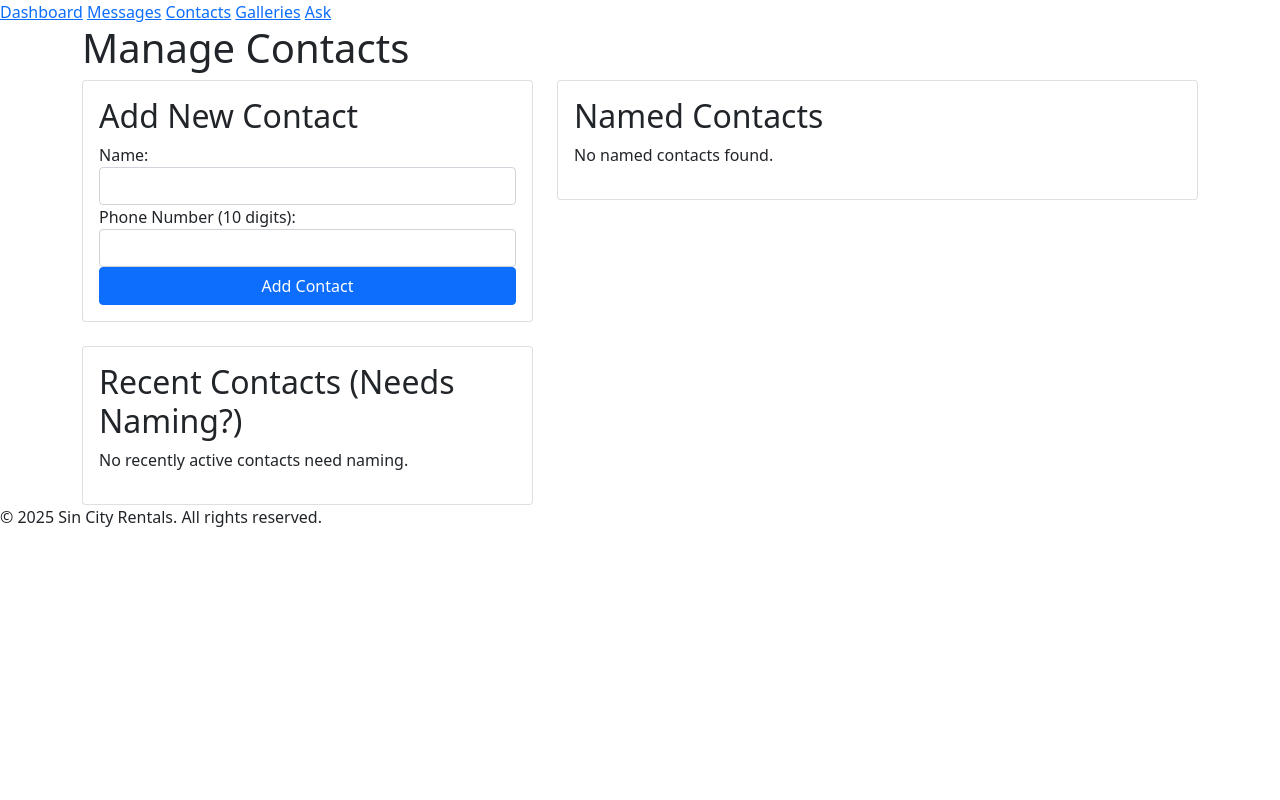
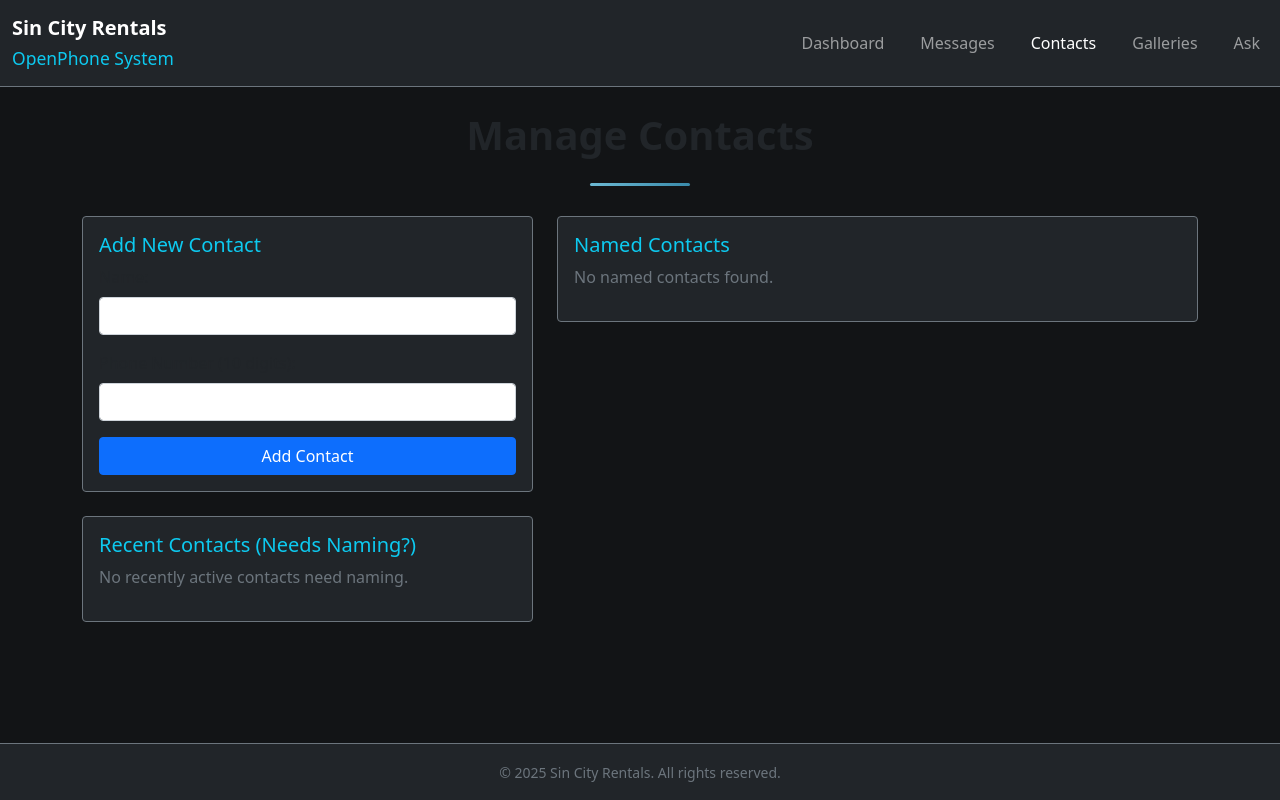
Before and after one commit to oakweb/openphone-monitor, a Flask app: page /contacts in a window 1280 px wide. Run offline with Flask 3, Linux system fonts and the light colour scheme; some libraries are stand-ins or nearby versions.

Commit message:
feat: Separate named/auto contacts and add inline renaming Part 2

```diff
--- a/templates/contacts.html
+++ b/templates/contacts.html
@@ -1,101 +1,75 @@
 <!DOCTYPE html>
-<html lang="en">
-<head>
+<html lang="en" data-bs-theme="dark"> <head>
     <meta charset="UTF-8">
     <meta name="viewport" content="width=device-width, initial-scale=1.0">
     <title>Manage Contacts | OpenPhone System</title>
     <link rel="stylesheet" href="https://cdnjs.cloudflare.com/ajax/libs/bootstrap/5.1.3/css/bootstrap.min.css">
     <style>
-        /* Paste the full style block from index.html/previous version here */
-        body { font-family: 'Segoe UI', /*...*/ }
-        .bg-wrapper { /*...*/ }
-        .header { /*...*/ }
-        .header-content { /*...*/ }
-        .logo-area { /*...*/ }
-        .logo-text { /*...*/ }
-        .logo-subtext { /*...*/ }
-        .header-nav a { /*...*/ }
-        .main-content-area { /*...*/ }
-        .content-container { /*...*/ }
-        .page-title { /*...*/ }
-        .tech-divider { /*...*/ }
-        .card { /*...*/ }
-        .card-body { /*...*/ }
-        .card h2 { /*...*/ }
-        .form-group { /*...*/ }
-        label { /*...*/ }
-        input[type="text"], input[type="tel"], /*...*/ { /*...*/ }
-        input:focus, textarea:focus { /*...*/ }
-        .btn { /*...*/ }
-        .btn:hover { /*...*/ }
-        .btn-primary { /*...*/ }
-        .btn-primary:hover { /*...*/ }
-        .btn-danger { /*...*/ }
-        .btn-danger:hover { /*...*/ }
-        .btn-sm { /*...*/ }
-        .table { /*...*/ }
-        .table th { /*...*/ }
-        .table td { /*...*/ }
-        .table-dark { /*...*/ }
-        .table-striped tbody tr:nth-of-type(odd) { /*...*/ }
-        .table-hover tbody tr:hover { /*...*/ }
-        .flashes { /*...*/ }
-        .flashes li { /*...*/ }
-        .flashes li.success { /*...*/ }
-        .flashes li.error { /*...*/ }
-        .flashes li.warning { /*...*/ }
-        .flashes li.info { /*...*/ }
-        /* Rename/Adjust Unknown List Styling */
-        .rename-list { list-style: none; padding: 0; }
-        .rename-list li { display: flex; flex-wrap: wrap; /* Allow wrapping */ justify-content: space-between; align-items: center; padding: 10px 0; border-bottom: 1px dotted rgba(108, 185, 211, 0.2); gap: 10px; /* Add gap */ }
-        .rename-list li .phone-info { color: #ccc; flex-basis: 150px; /* Give phone number space */ }
-        .rename-list li .rename-form { display: flex; gap: 5px; flex-grow: 1; /* Allow form to grow */ }
-        .rename-list li .rename-form input[type="text"] { flex-grow: 1; /* Input takes available space */ min-width: 150px; /* Prevent extreme shrinking */ }
-        .footer { /*...*/ }
-        .copyright { /*...*/ }
-        @media (max-width: 768px) { /*...*/ }
+        body { background-color: #121416; } /* Keep dark background */
+        /* Add any absolutely essential overrides here, but try without first */
+         .table { --bs-table-bg: transparent; --bs-table-striped-bg: rgba(255, 255, 255, 0.03); } /* Minor tweaks for dark table */
+         /* Let Bootstrap handle most things */
+         .header-nav a { color: #adb5bd; text-decoration: none; margin-left: 20px; transition: color 0.3s; font-weight: 500; }
+         .header-nav a:hover, .header-nav a.active { color: #6cb9d3; } /* Keep nav link colors */
+         .page-title { margin-bottom: 1.5rem; font-weight: 700; }
+         .tech-divider { height: 3px; width: 100px; background: linear-gradient(90deg, #6cb9d3, #3a8bab); margin: 0 auto 30px; border-radius: 2px; }
+
     </style>
 </head>
-<body>
-    <div class="bg-wrapper"></div>
-    <header class="header">
-        <div class="header-content">
-            <div class="logo-area"> </div>
-            <nav class="header-nav">
-                <a href="{{ url_for('index') }}">Dashboard</a>
-                <a href="{{ url_for('messages_view') }}">Messages</a>
-                <a href="{{ url_for('contacts_view') }}" class="active">Contacts</a>
-                <a href="{{ url_for('galleries_overview') }}">Galleries</a>
-                 <a href="{{ url_for('ask_view') }}">Ask</a>
-            </nav>
+<body class="d-flex flex-column min-vh-100"> <header class="navbar navbar-expand-lg navbar-dark bg-dark sticky-top border-bottom border-secondary">
+        <div class="container-fluid"> <a class="navbar-brand" href="{{ url_for('index') }}">
+                <div>
+                    <span class="fw-bold fs-5">Sin City Rentals</span><br>
+                    <small class="text-info">OpenPhone System</small> </div>
+            </a>
+            <button class="navbar-toggler" type="button" data-bs-toggle="collapse" data-bs-target="#mainNavbar" aria-controls="mainNavbar" aria-expanded="false" aria-label="Toggle navigation">
+                <span class="navbar-toggler-icon"></span>
+            </button>
+            <div class="collapse navbar-collapse" id="mainNavbar">
+                <nav class="navbar-nav ms-auto mb-2 mb-lg-0 header-nav"> <a class="nav-link" href="{{ url_for('index') }}">Dashboard</a>
+                    <a class="nav-link" href="{{ url_for('messages_view') }}">Messages</a>
+                    <a class="nav-link active" href="{{ url_for('contacts_view') }}">Contacts</a> <a class="nav-link" href="{{ url_for('galleries_overview') }}">Galleries</a>
+                    <a class="nav-link" href="{{ url_for('ask_view') }}">Ask</a>
+                </nav>
+            </div>
         </div>
     </header>
 
-    <main class="main-content-area">
-        <div class="container">
-            <h1 class="page-title">Manage Contacts</h1>
+    <main class="flex-grow-1 py-4"> <div class="container"> <h1 class="text-center page-title">Manage Contacts</h1>
             <div class="tech-divider"></div>
 
             {% with messages = get_flashed_messages(with_categories=true) %}
-              {% if messages %}<div class="row justify-content-center"><div class="col-md-10 col-lg-8"><ul class="flashes">{% for category, message in messages %}<li class="{{ category }}">{{ message }}</li>{% endfor %}</ul></div></div>{% endif %}
+              {% if messages %}
+                <div class="row justify-content-center">
+                    <div class="col-md-10 col-lg-8">
+                         {% for category, message in messages %}
+                          {% set category = 'danger' if category == 'error' else category %} <div class="alert alert-{{ category }} alert-dismissible fade show" role="alert">
+                            {{ message }}
+                            <button type="button" class="btn-close" data-bs-dismiss="alert" aria-label="Close"></button>
+                          </div>
+                        {% endfor %}
+                    </div>
+                </div>
+              {% endif %}
             {% endwith %}
 
-            {% if error %}<div class="alert alert-danger" role="alert"><strong>Error:</strong> {{ error }}</div>{% endif %}
+             {% if error %}
+                <div class="alert alert-danger" role="alert">
+                    <strong>Error:</strong> {{ error }}
+                </div>
+            {% endif %}
+
 
             <div class="row g-4">
 
-                <div class="col-lg-5">
-                    <div class="card mb-4">
-                        <div class="card-body">
-                            <h2>Add New Contact</h2>
-                            <form action="{{ url_for('contacts_view') }}" method="post">
+                <div class="col-lg-5 d-flex flex-column"> <div class="card bg-dark border-secondary mb-4"> <div class="card-body">
+                            <h2 class="card-title h5 text-info">Add New Contact</h2> <form action="{{ url_for('contacts_view') }}" method="post">
                                 <input type="hidden" name="action" value="add">
-                                <div class="form-group">
-                                    <label for="name">Name:</label>
+                                <div class="mb-3"> <label for="name" class="form-label">Name:</label>
                                     <input type="text" class="form-control" id="name" name="name" required>
                                 </div>
-                                <div class="form-group">
-                                    <label for="phone">Phone Number (10 digits):</label>
+                                <div class="mb-3">
+                                    <label for="phone" class="form-label">Phone Number (10 digits):</label>
                                     <input type="tel" class="form-control" id="phone" name="phone" required pattern="\d{10}" title="Enter exactly 10 digits">
                                 </div>
                                 <button type="submit" class="btn btn-primary w-100">Add Contact</button>
@@ -103,37 +77,33 @@
                         </div>
                     </div>
 
-                    <div class="card">
+                    <div class="card bg-dark border-secondary">
                         <div class="card-body">
-                             <h2>Recent Contacts (Needs Naming?)</h2>
+                             <h2 class="card-title h5 text-info">Recent Contacts (Needs Naming?)</h2>
                             {% if recent_auto_named_contacts %}
-                                <p><small>Contacts automatically added by recent messages:</small></p>
-                                <ul class="rename-list">
-                                    {% for contact in recent_auto_named_contacts %}
-                                    <li>
-                                        <span class="phone-info" title="Current Name: {{ contact.contact_name }}">{{ contact.phone_number }}</span>
-                                        <form action="{{ url_for('update_contact_name') }}" method="post" class="rename-form">
-                                            <input type="hidden" name="phone_key" value="{{ contact.phone_number }}">
-                                            <input type="text" name="new_name" class="form-control form-control-sm" placeholder="Enter proper name..." required>
-                                            <button type="submit" class="btn btn-sm btn-outline-light">Save</button>
-                                        </form>
+                                <p class="text-muted"><small>Contacts automatically added by recent messages:</small></p>
+                                <ul class="list-group list-group-flush"> {% for contact in recent_auto_named_contacts %}
+                                    <li class="list-group-item bg-transparent d-flex flex-wrap justify-content-between align-items-center py-2 px-0 border-secondary"> <span class="me-2" title="Current Name: {{ contact.contact_name }}">{{ contact.phone_number }}</span>
+                                        <form action="{{ url_for('update_contact_name') }}" method="post" class="d-flex flex-grow-1 ms-2 rename-form"> <input type="hidden" name="phone_key" value="{{ contact.phone_number }}">
+                                            <input type="text" name="new_name" class="form-control form-control-sm me-1" placeholder="Enter name..." required style="min-width: 120px;">
+                                            <button type="submit" class="btn btn-sm btn-outline-info">Save</button> </form>
                                     </li>
                                     {% endfor %}
                                 </ul>
                             {% else %}
-                                <p>No recently active contacts need naming.</p>
+                                <p class="text-muted">No recently active contacts need naming.</p>
                             {% endif %}
                         </div>
                     </div>
                 </div>
 
                 <div class="col-lg-7">
-                    <div class="card">
+                    <div class="card bg-dark border-secondary">
                         <div class="card-body">
-                            <h2>Named Contacts</h2>
-                            {% if properly_known_contacts %} <div class="table-responsive">
-                                    <table class="table table-dark table-striped table-hover">
-                                        <thead>
+                            <h2 class="card-title h5 text-info">Named Contacts</h2>
+                            {% if properly_known_contacts %}
+                                <div class="table-responsive">
+                                    <table class="table table-dark table-striped table-hover mb-0"> <thead>
                                             <tr>
                                                 <th>Name</th>
                                                 <th>Phone Key</th>
@@ -149,8 +119,7 @@
                                                     <form action="{{ url_for('contacts_view') }}" method="post" style="display: inline;">
                                                         <input type="hidden" name="action" value="delete">
                                                         <input type="hidden" name="contact_id" value="{{ contact.phone_number }}">
-                                                        <button type="submit" class="btn btn-danger btn-sm" onclick="return confirm('Delete {{ contact.contact_name }}?')">Delete</button>
-                                                    </form>
+                                                        <button type="submit" class="btn btn-danger btn-sm" onclick="return confirm('Delete {{ contact.contact_name }}?')">Del</button> </form>
                                                 </td>
                                             </tr>
                                             {% endfor %}
@@ -158,7 +127,7 @@
                                     </table>
                                 </div>
                             {% else %}
-                                <p>No named contacts found.</p>
+                                <p class="text-muted">No named contacts found.</p>
                             {% endif %}
                         </div>
                     </div>
@@ -166,13 +135,16 @@
 
             </div> </div> </main>
 
-    <footer class="footer">
-        <p class="copyright">© {{ current_year }} Sin City Rentals. All rights reserved.</p>
+    <footer class="footer mt-auto py-3 bg-dark border-top border-secondary"> <div class="container text-center">
+        <span class="text-muted small">© {{ current_year }} Sin City Rentals. All rights reserved.</span>
+      </div>
     </footer>
 
     <script>
         function fillContactForm(phoneNumber) { /* ... */ }
     </script>
 
+    <script src="https://cdnjs.cloudflare.com/ajax/libs/bootstrap/5.1.3/js/bootstrap.bundle.min.js"></script>
+
 </body>
 </html>
```
